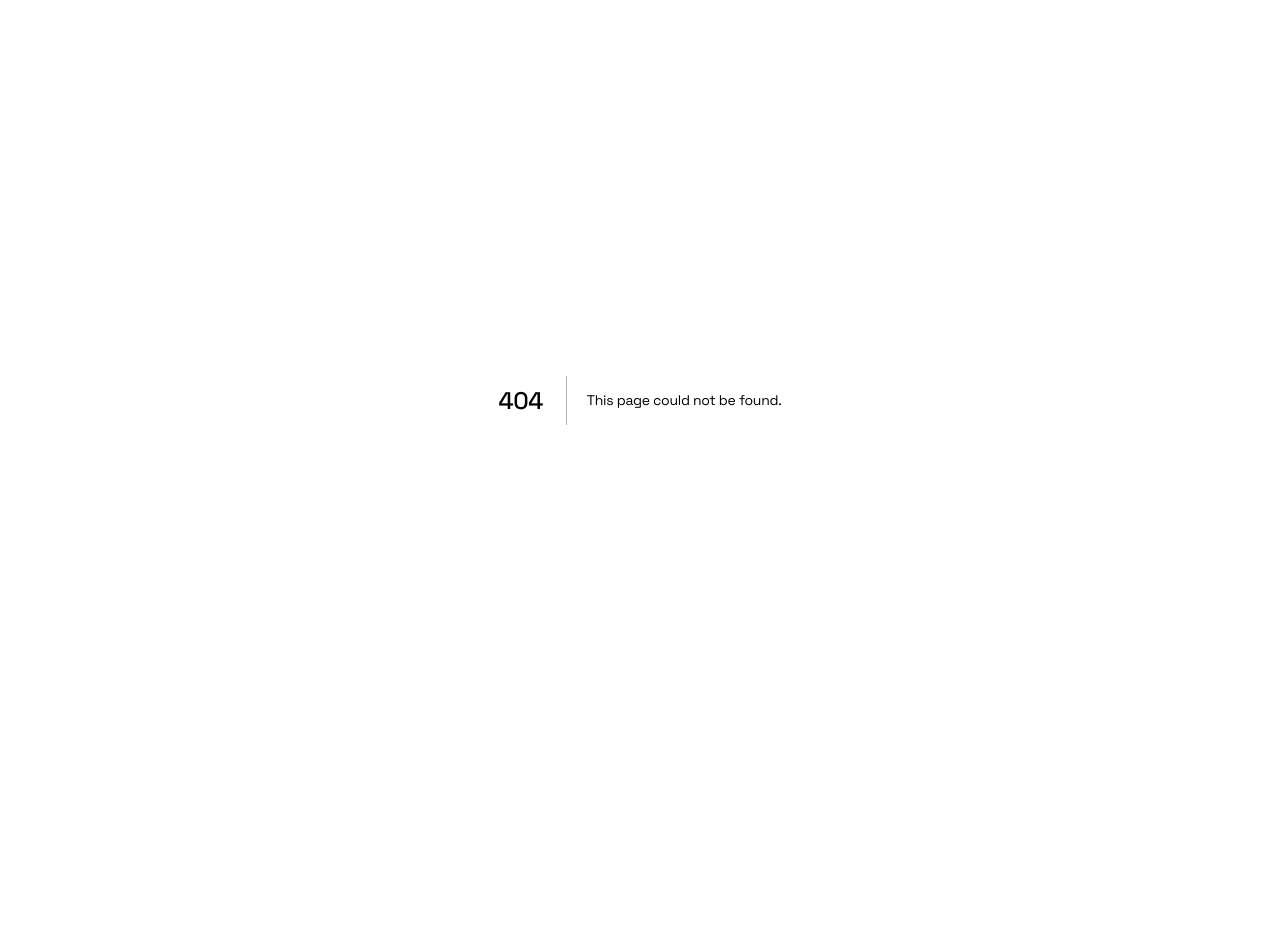
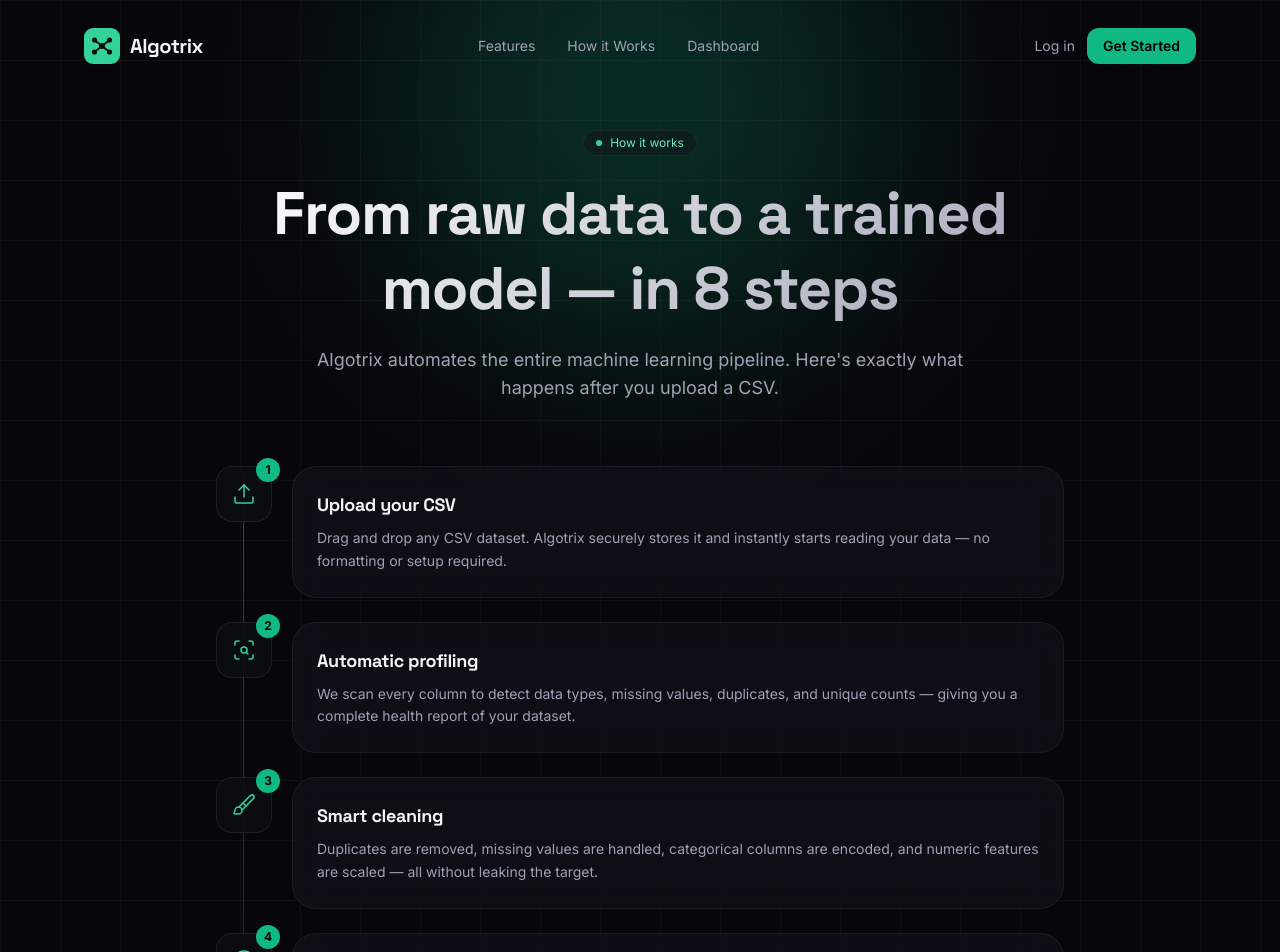
Before and after one commit to Tayyabzunair/algotrix, a Next.js app in the folder frontend/: page /how-it-works in a window 1280 px wide. Before the commit this address had no page. Shown: the top 952 px of the page. Before the commit the page ends 800 px from the top, so only its background shows below. Built offline with nearby package versions, Linux system fonts and the light colour scheme.

Commit message:
Add How it Works page

```diff
--- /dev/null
+++ b/frontend/app/how-it-works/page.tsx
@@ -0,0 +1,176 @@
+"use client";
+
+import { motion } from "motion/react";
+import Link from "next/link";
+import Navbar from "../components/Navbar";
+import Footer from "../components/Footer";
+import {
+  Upload,
+  ScanSearch,
+  Brush,
+  Target,
+  Cpu,
+  Sliders,
+  BarChart3,
+  Download,
+  ArrowRight,
+} from "lucide-react";
+
+const steps = [
+  {
+    icon: Upload,
+    title: "Upload your CSV",
+    desc: "Drag and drop any CSV dataset. Algotrix securely stores it and instantly starts reading your data — no formatting or setup required.",
+  },
+  {
+    icon: ScanSearch,
+    title: "Automatic profiling",
+    desc: "We scan every column to detect data types, missing values, duplicates, and unique counts — giving you a complete health report of your dataset.",
+  },
+  {
+    icon: Brush,
+    title: "Smart cleaning",
+    desc: "Duplicates are removed, missing values are handled, categorical columns are encoded, and numeric features are scaled — all without leaking the target.",
+  },
+  {
+    icon: Target,
+    title: "Target suggestion",
+    desc: "Algotrix analyzes each column and recommends the best target to predict, with a confidence score and a clear reason for every suggestion.",
+  },
+  {
+    icon: Cpu,
+    title: "Auto model training",
+    desc: "We automatically detect classification vs regression and train three models with cross-validation, then pick the best performer for you.",
+  },
+  {
+    icon: Sliders,
+    title: "Hyperparameter tuning",
+    desc: "The winning model is fine-tuned with grid search to squeeze out the best possible performance — automatically.",
+  },
+  {
+    icon: BarChart3,
+    title: "Charts & metrics",
+    desc: "View histograms, correlation heatmaps, and honest metrics — accuracy, precision, recall, F1 for classification, or MAE, RMSE, R² for regression.",
+  },
+  {
+    icon: Download,
+    title: "Download your model",
+    desc: "Get your trained model as a ready-to-use .pkl file. Plug it into your own apps and start making predictions right away.",
+  },
+];
+
+const fadeUp = {
+  hidden: { opacity: 0, y: 24 },
+  visible: { opacity: 1, y: 0 },
+};
+
+export default function HowItWorksPage() {
+  return (
+    <main className="relative min-h-screen bg-grid overflow-hidden">
+      <Navbar />
+
+      {/* Glow */}
+      <div
+        className="glow-blob"
+        style={{
+          width: "500px",
+          height: "500px",
+          background: "#10b981",
+          top: "-150px",
+          left: "50%",
+          transform: "translateX(-50%)",
+          opacity: 0.2,
+        }}
+      />
+
+      <div className="relative z-10 max-w-4xl mx-auto px-6 pt-32 pb-24">
+        {/* Header */}
+        <motion.div
+          initial={{ opacity: 0, y: 20 }}
+          animate={{ opacity: 1, y: 0 }}
+          transition={{ duration: 0.6 }}
+          className="text-center"
+        >
+          <div className="inline-flex items-center gap-2 px-3 py-1 rounded-full glass text-xs text-brand-300 mb-5">
+            <span className="h-1.5 w-1.5 rounded-full bg-brand-400 animate-pulse" />
+            How it works
+          </div>
+          <h1 className="text-4xl sm:text-6xl font-bold text-gradient leading-tight">
+            From raw data to a trained model — in 8 steps
+          </h1>
+          <p className="mt-5 text-lg text-[var(--color-ink-muted)] max-w-2xl mx-auto">
+            Algotrix automates the entire machine learning pipeline. Here&apos;s
+            exactly what happens after you upload a CSV.
+          </p>
+        </motion.div>
+
+        {/* Timeline */}
+        <div className="mt-16 relative">
+          {/* vertical line */}
+          <div className="absolute left-[27px] top-2 bottom-2 w-px bg-gradient-to-b from-brand-500/50 via-brand-500/20 to-transparent hidden sm:block" />
+
+          <div className="space-y-6">
+            {steps.map((step, i) => {
+              const Icon = step.icon;
+              return (
+                <motion.div
+                  key={i}
+                  initial="hidden"
+                  whileInView="visible"
+                  viewport={{ once: true, margin: "-60px" }}
+                  variants={fadeUp}
+                  transition={{ duration: 0.5, delay: i * 0.05 }}
+                  className="flex gap-5 items-start"
+                >
+                  {/* Number + icon */}
+                  <div className="relative shrink-0">
+                    <div className="h-14 w-14 rounded-2xl glass-strong flex items-center justify-center text-brand-400 relative z-10">
+                      <Icon className="w-6 h-6" strokeWidth={1.5} />
+                    </div>
+                    <span className="absolute -top-2 -right-2 h-6 w-6 rounded-full bg-brand-500 text-black text-xs font-bold flex items-center justify-center z-20">
+                      {i + 1}
+                    </span>
+                  </div>
+
+                  {/* Content */}
+                  <div className="glass rounded-3xl p-6 flex-1 hover:border-brand-400/30 transition-colors">
+                    <h3 className="text-lg font-bold">{step.title}</h3>
+                    <p className="mt-2 text-sm text-[var(--color-ink-muted)] leading-relaxed">
+                      {step.desc}
+                    </p>
+                  </div>
+                </motion.div>
+              );
+            })}
+          </div>
+        </div>
+
+        {/* CTA */}
+        <motion.div
+          initial={{ opacity: 0, y: 24 }}
+          whileInView={{ opacity: 1, y: 0 }}
+          viewport={{ once: true }}
+          transition={{ duration: 0.6 }}
+          className="glass rounded-3xl p-10 mt-16 text-center relative overflow-hidden"
+        >
+          <div className="absolute -right-10 -top-10 w-40 h-40 rounded-full bg-brand-500/10 blur-3xl" />
+          <h2 className="text-3xl font-bold text-gradient relative">
+            Ready to build your first model?
+          </h2>
+          <p className="mt-3 text-[var(--color-ink-muted)] relative">
+            No code, no setup. Just upload and let Algotrix do the rest.
+          </p>
+          <Link
+            href="/signup"
+            className="inline-flex items-center gap-2 mt-7 px-7 py-3.5 rounded-xl bg-brand-500 text-black font-semibold hover:bg-brand-400 transition-all hover:shadow-xl hover:shadow-brand-500/30 hover:-translate-y-0.5 relative"
+          >
+            Start Building Free
+            <ArrowRight className="w-4 h-4" />
+          </Link>
+        </motion.div>
+      </div>
+
+      <Footer />
+    </main>
+  );
+}
```
